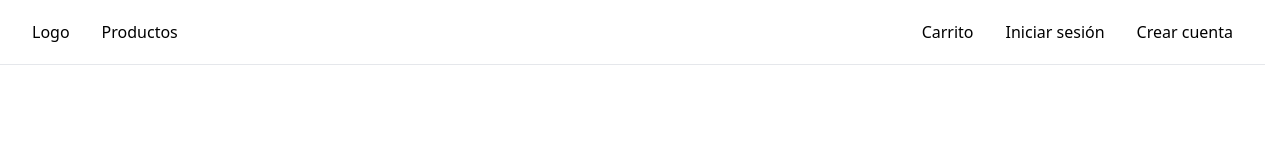
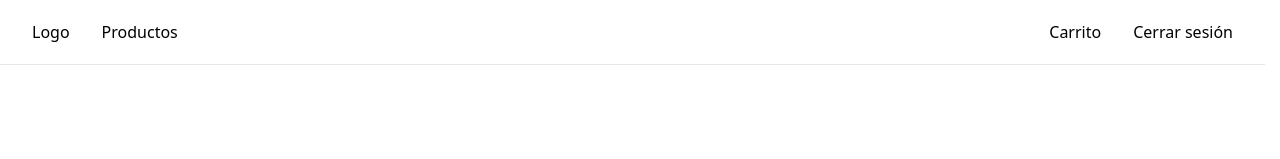
Before and after one commit to enzocazenave/ecommerce-apis-front, a React (Vite) app: page / in a window 1280 px wide. Shown: the top 159 px of the page. Built offline with nearby package versions, Linux system fonts and the light colour scheme; no server answers.

Commit message:
boolean sesión iniciada

```diff
--- a/src/layout/Navbar.jsx
+++ b/src/layout/Navbar.jsx
@@ -1,27 +1,44 @@
 import { Link } from "react-router-dom";
+import { useState } from "react";
 
 export const Navbar = () => {
+  const [isAuthenticated, setIsAuthenticated] = useState(true);
+
+  const handleLogin = () => {
+    // Lógica para autenticar al usuario
+    setIsAuthenticated(true);
+  };
+
+  const handleLogout = () => {
+    // Lógica para cerrar sesión del usuario
+    setIsAuthenticated(false);
+  };
+
   return (
     <header className="sticky top-0 z-50 border-b bg-white">
       <div className="mx-auto flex h-16 max-w-screen-xl items-center gap-8 px-4 sm:px-6 lg:px-8">
         <Link to="/" className="block">
           Logo
         </Link>
-
         <div className="flex flex-1 items-center justify-end md:justify-between">
           <nav className="hidden md:block">
-            <ul className="flex ">
+            <ul className="flex">
               <li>
                 <Link to="/products">Productos</Link>
               </li>
             </ul>
           </nav>
-
           <div className="flex items-center gap-4">
             <div className="flex items-center gap-8">
               <Link to="/cart">Carrito</Link>
-              <Link to="/login">Iniciar sesión</Link>
-              <Link to="/register">Crear cuenta</Link>
+              {isAuthenticated ? (
+                <button onClick={handleLogout}>Cerrar sesión</button>
+              ) : (
+                <>
+                  <Link to="/login">Iniciar sesión</Link>
+                  <Link to="/register">Crear cuenta</Link>
+                </>
+              )}
             </div>
           </div>
         </div>
```
